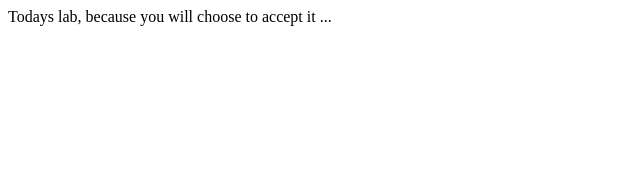
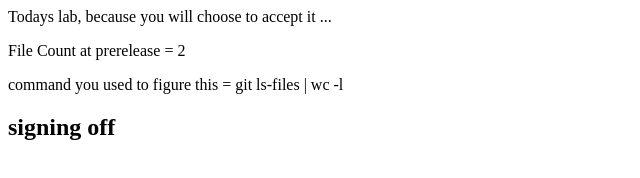
Before and after one commit to kishan93patel/Lab-4, a plain HTML site: page index.html in a window 1280 px wide. Shown: the whole page, without its empty margins (0-640 px from the left). Drawn offline with Linux system fonts and the light colour scheme.

Commit message:
find files in branch & added count & commant on index page

```diff
--- a/index.html
+++ b/index.html
@@ -6,6 +6,9 @@
 
 <body>
 	<p> Todays lab, because you will choose to accept it ...</p>
+	<p>File Count at prerelease = 2</p>
+	<p>command you used to figure this = git ls-files | wc -l</p>
+	<h2>signing off</h2>
 </body>
 
 </html>
```
